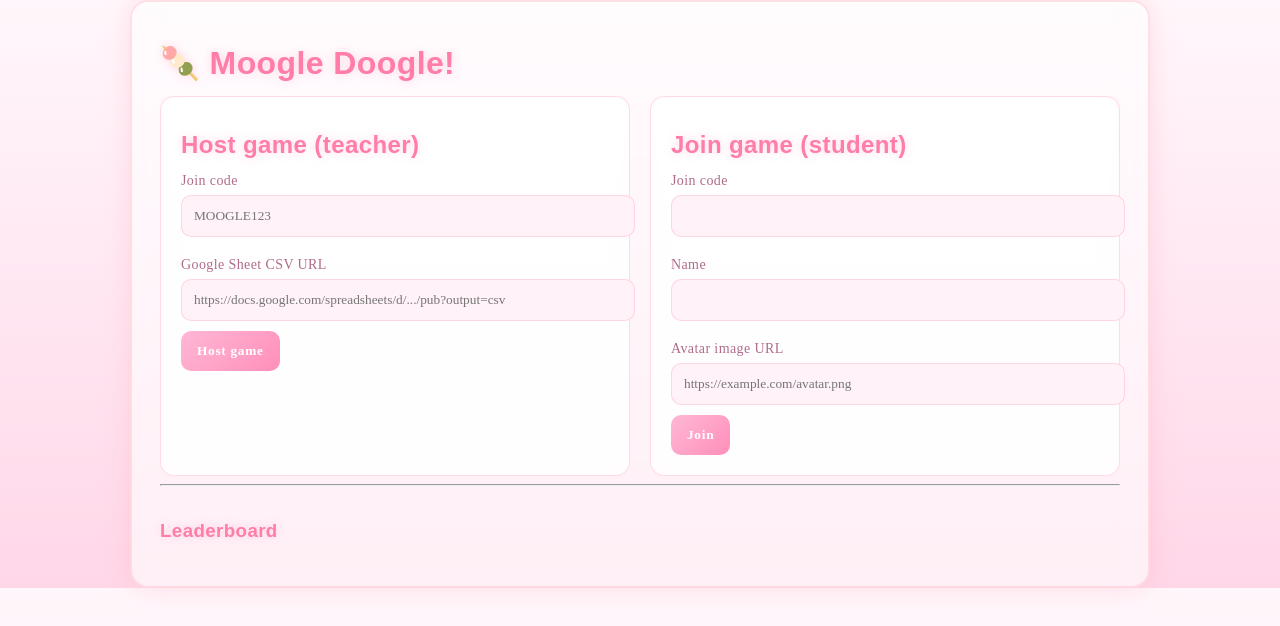
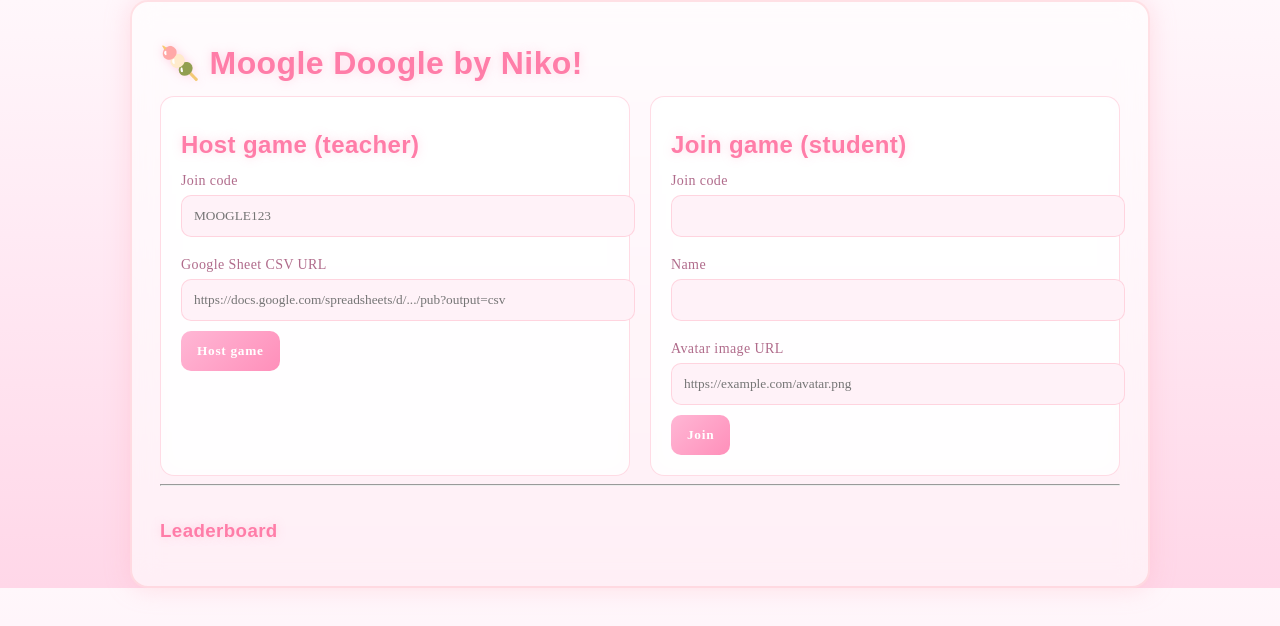
Before and after one commit to DoggoFNNM2/Moogle-doogle, a website: page frontend/index.html in a window 1280 px wide. Drawn offline with nearby package versions, Linux system fonts and the light colour scheme; no server answers.

Commit message:
Update index.html

```diff
--- a/frontend/index.html
+++ b/frontend/index.html
@@ -8,7 +8,7 @@
 </head>
 <body>
   <div class="container">
-    <h1>🍡 Moogle Doogle!</h1>
+    <h1>🍡 Moogle Doogle by Niko!</h1>
 
     <div class="panels">
       <div class="panel">
```
